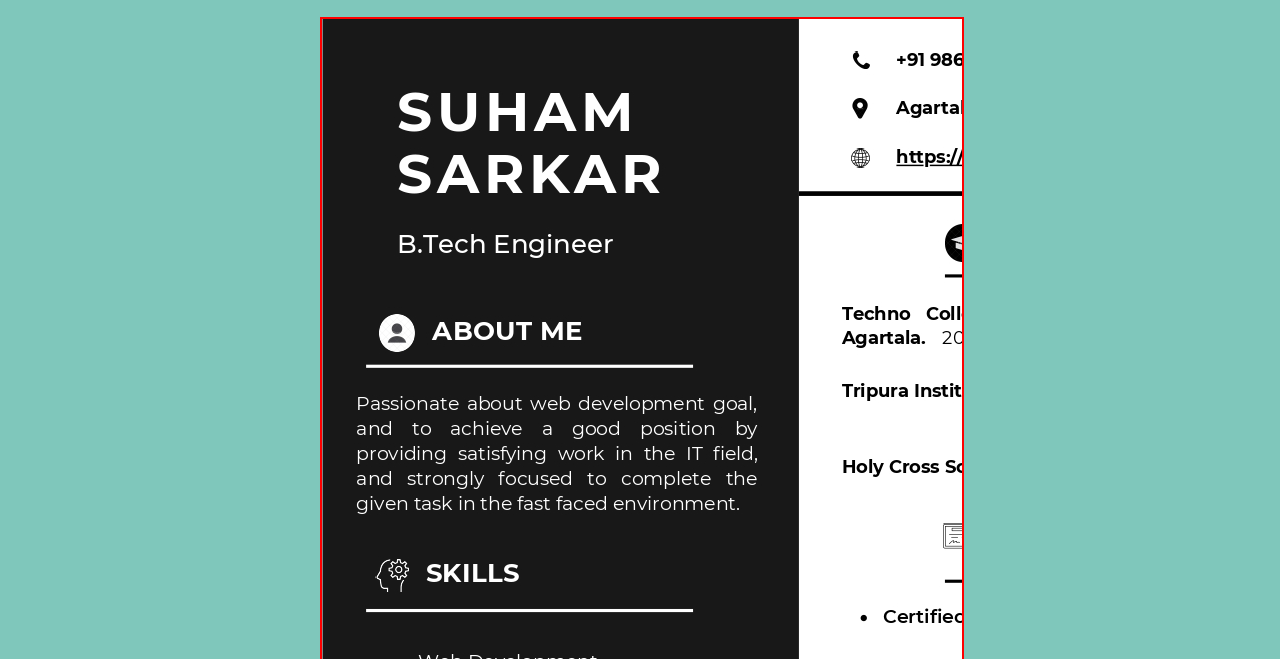
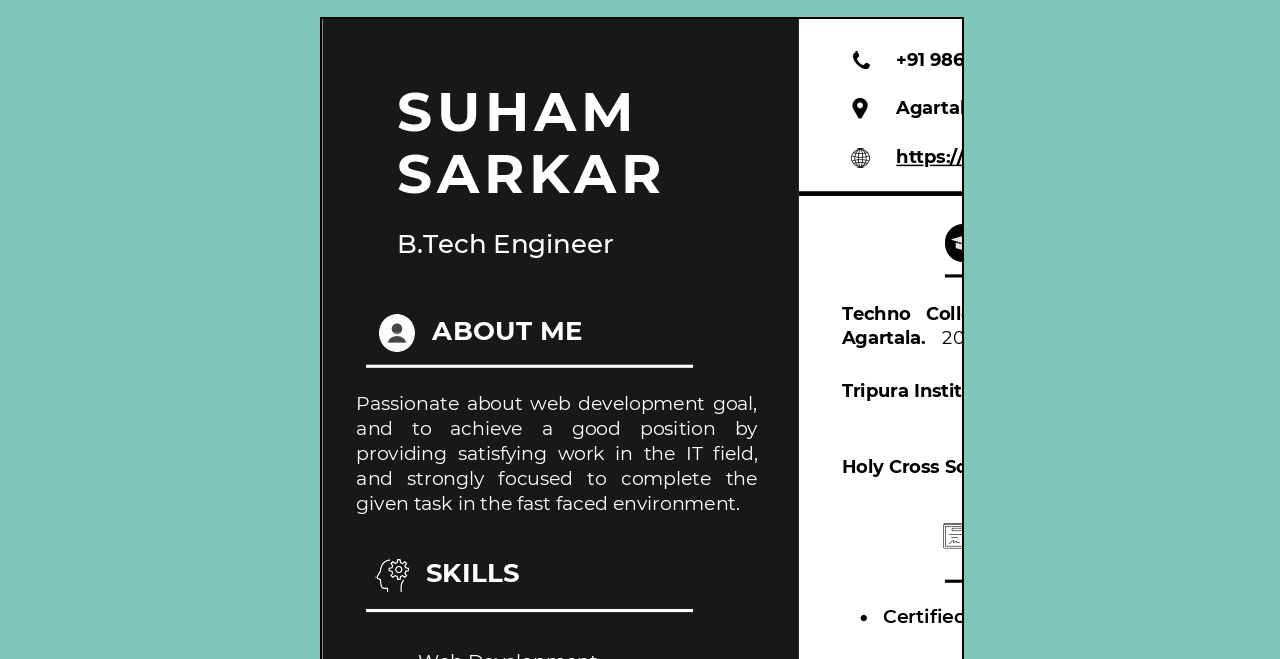
Before and after one commit to SuhamSarkar/project-site, a plain HTML site: page details.html in a window 1280 px wide. Shown: the part 141-800 px from the top of the page. Drawn offline with Linux system fonts and the light colour scheme.

Commit message:
first commit

```diff
--- a/details.css
+++ b/details.css
@@ -13,7 +13,7 @@
 
 
 .pdf iframe{
-    border: 2px solid red;
+    border: 2px solid rgb(0, 0, 0);
     width: 100%;
     height:100%;
     /* visibility: hidden; */
```
